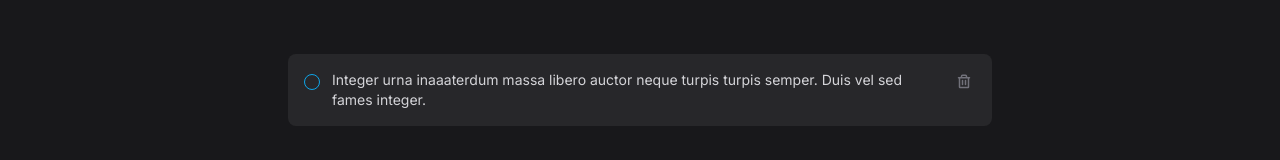
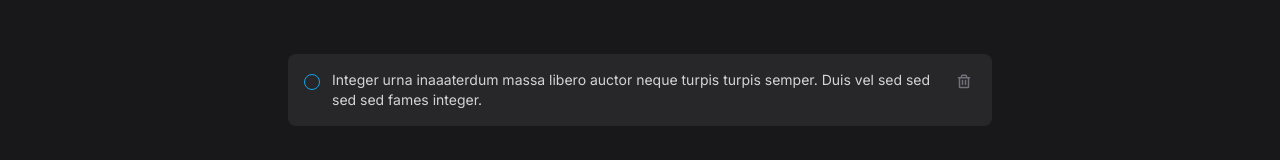
Before and after one commit to Albarral19/to-do-list-react-ts, a React (Vite) app: page / in a window 1280 px wide. Shown: the part 543-703 px from the top of the page. Built offline with nearby package versions, Linux system fonts and the light colour scheme.

Commit message:
test deply

```diff
--- a/src/components/Task.tsx
+++ b/src/components/Task.tsx
@@ -34,7 +34,7 @@ export function Task() {
         }`}
       >
         Integer urna inaaaterdum massa libero auctor neque turpis turpis semper.
-        Duis vel sed fames integer.
+        Duis vel sed sed sed sed fames integer.
       </p>
       <div className="hover:bg-zinc-700 rounded">
         <Trash
```
